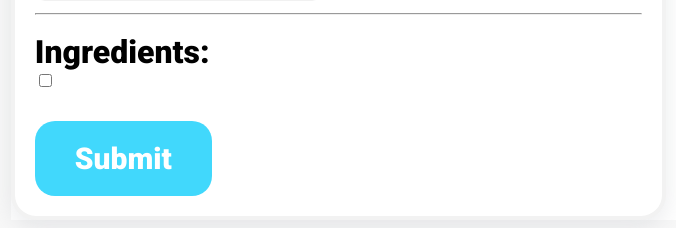
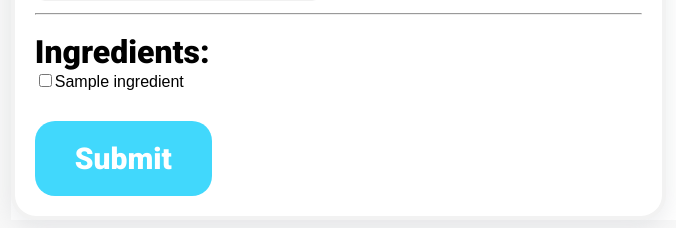
Before and after one commit to icon2341/RecipeProject, a Flask app: template RecipeProject/templates/EditRecipe.html in a window 1280 px wide. Shown: the part 1337-1565 px from the top of the page, without its empty margins (250-926 px from the left). Run offline with Flask 2, Linux system fonts and the light colour scheme; the template is opened without the code that fills it: values that come from a table or form of the project are taken from there, most other values are stand-ins (such as "Sample title", 1, 10 or a date in 2020); parts of the project's set-up code (start-up, migrations or seed data) failed here and were passed over.

Commit message:
Changes by ashar

```diff
--- a/RecipeProject/templates/EditRecipe.html
+++ b/RecipeProject/templates/EditRecipe.html
@@ -41,9 +41,15 @@ Edit Recipe
             {% for ingredient in ingredients %}
 {#                NOTE THIS CHECKBOX IS UNCHECKED BY DEFAULT, THIS FUNCTIONALITY CAN BE ADDED USING an if statment
 that would have to cross query current ingredients in the pantry#}
-                <label>
-                    <input type="checkbox" name="ingredients" value={{ ingredient }}>
-                </label>
+                {% if ingredient in ingredients_checked %}
+                    <label>
+                        <input type="checkbox" name="ingredients" value={{ ingredient }} checked>{{ ingredient }}
+                    </label>
+                {% else %}
+                    <label>
+                        <input type="checkbox" name="ingredients" value={{ ingredient }} >{{ ingredient }}
+                    </label>
+                {% endif %}
             {% endfor %}
 
 {#            {{ form.submit.label(class="formLabel", id="submitButtonEditorLabel") }}#}
--- a/RecipeProject/templates/MyRecipes.html
+++ b/RecipeProject/templates/MyRecipes.html
@@ -12,7 +12,7 @@ Recipes
     <link rel="stylesheet" href="https://fonts.googleapis.com/css2?family=Material+Symbols+Outlined:opsz,wght,FILL,GRAD@20..48,100..700,0..1,-50..200" />
     <div id="cardBox">
         {% include "RecipeCard.html" %}
-        <span class="material-symbols-outlined-My" onclick="document.location.href='/newRecipe';">add</span>
+        <span class="material-symbols-outlined" style="padding: 100px; background-color: #6b95d7; color: white" onclick="document.location.href='/newRecipe';">add</span>
         {# an add card button will have to be placed here inside the flexbox #}
     </div>
 
--- a/RecipeProject/templates/NewRecipe.html
+++ b/RecipeProject/templates/NewRecipe.html
@@ -13,7 +13,7 @@ New Recipe
         {{ form.csrf_token }}
         {{ form.hidden_tag() }}
         {{ form.title.label }}
-        {{ form.title }}
+        {{ form.title(class="f") }}
         {{ form.servings.label }}
         {{ form.servings }}
         {{ form.difficulty.label }}
```
